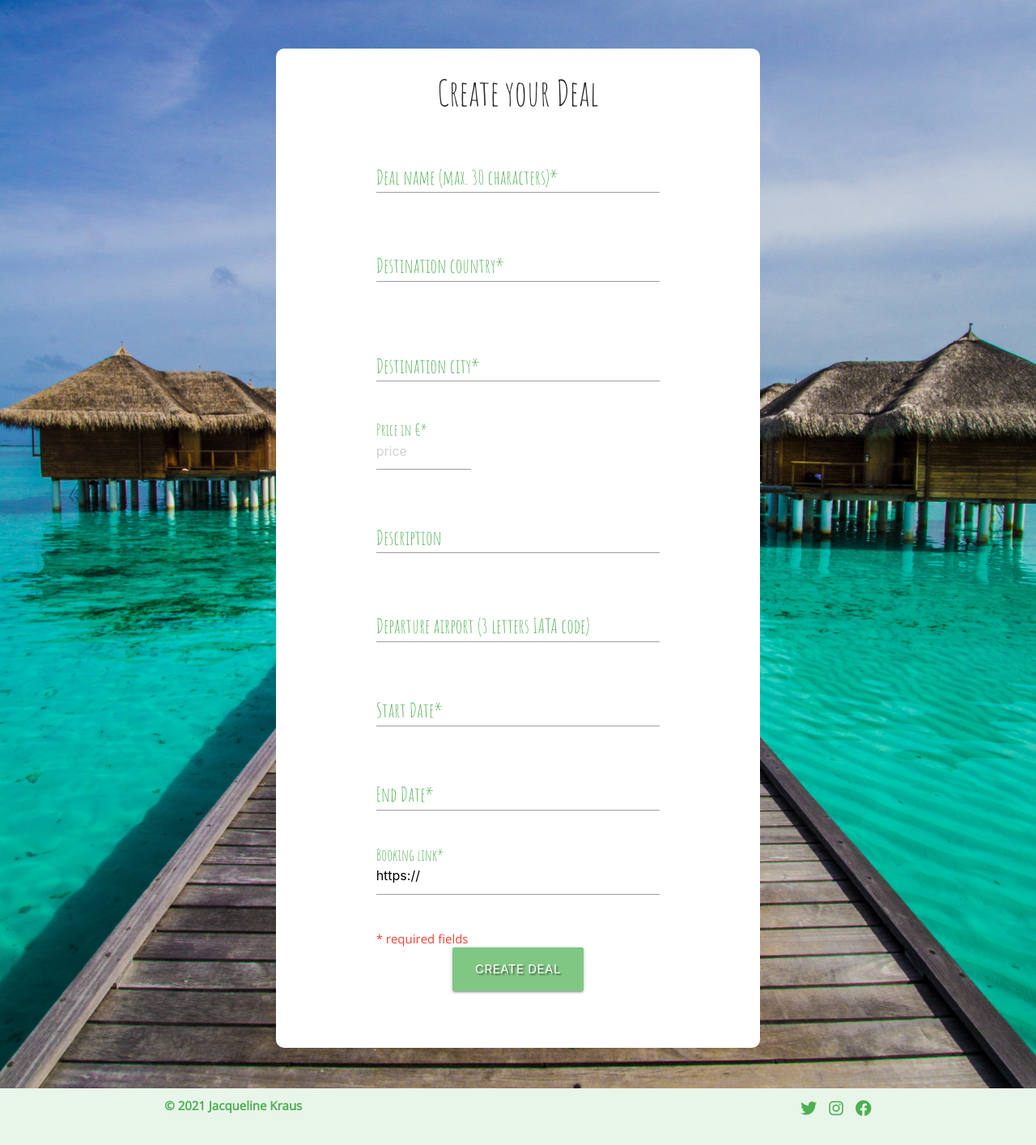
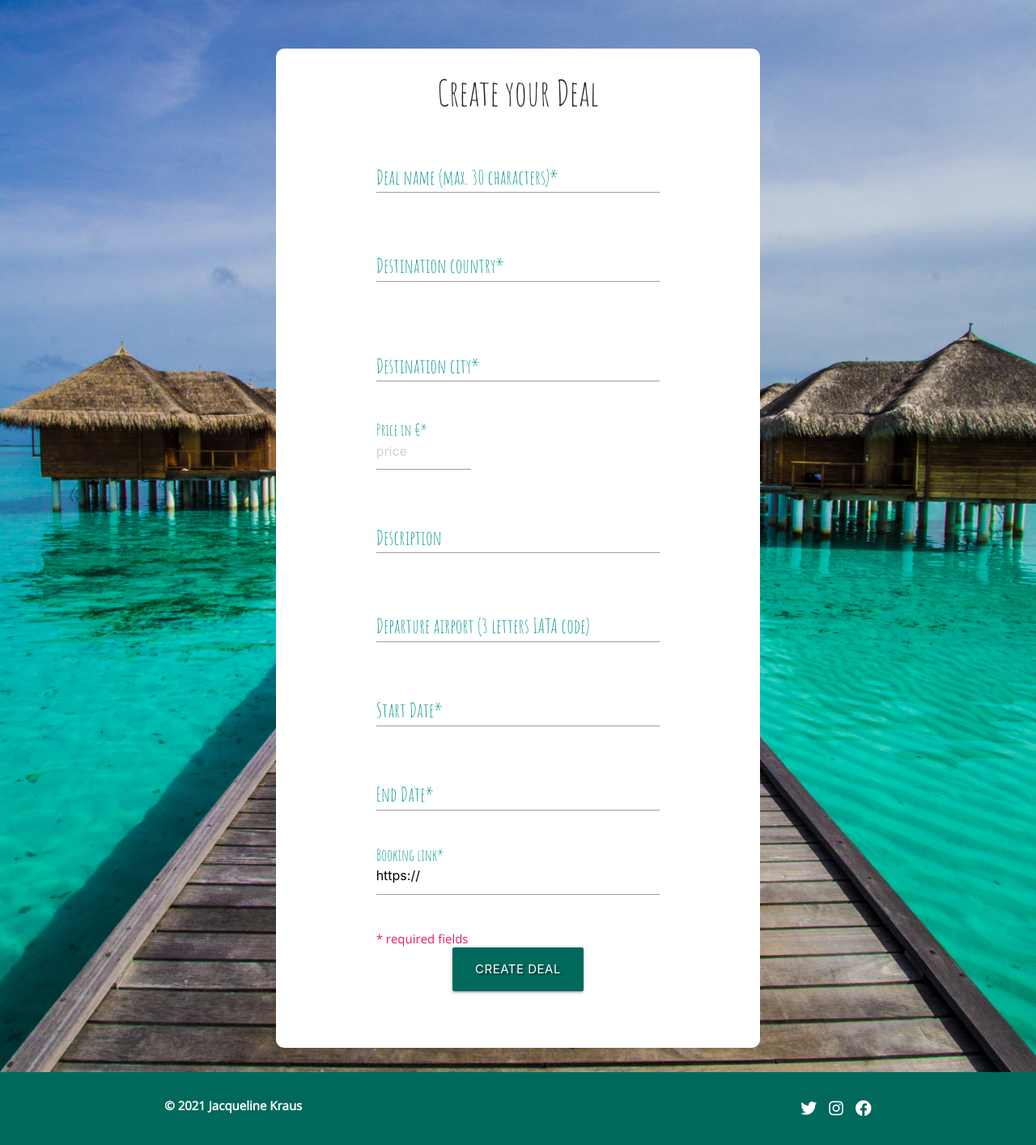
Before and after one commit to jacqueline-kraus/MS3-TravelCrowd, a Flask app: page /create_deal in a window 1280 px wide. Shown: the part 79-1493 px from the top of the page at 81% size. Run offline with Flask 2, Linux system fonts and the light colour scheme; the visitor is signed in with stand-in values (Sample User, id 1); some libraries are stand-ins or nearby versions.

Commit message:
Update overall color style

```diff
--- a/templates/create_deal.html
+++ b/templates/create_deal.html
@@ -8,7 +8,7 @@
             <div class="row">
                 <div class="input-field col s12 m8 offset-m2">
                     <textarea id="deal_name" name="deal_name" class="materialize-textarea" maxlength="30" required title="Maximum 30 characters."></textarea>
-                    <label for="deal_name"><h5 class="green-text">Deal name (max. 30 characters)*</h5></label>
+                    <label for="deal_name"><h5 class="teal-text">Deal name (max. 30 characters)*</h5></label>
                 </div>
             </div>
             <!-- destination_country autocomplete input -->
@@ -17,7 +17,7 @@
                     <div class="row">
                         <div class="input-field col s12 m8 offset-m2">
                             <input autocomplete="off" type="text" name="destination_country" id="destination_country" class="autocomplete" required>
-                            <label for="destination_country"><h5 class="green-text">Destination country*</h5></label>
+                            <label for="destination_country"><h5 class="teal-text">Destination country*</h5></label>
                         </div>
                     </div>
                 </div>
@@ -26,61 +26,61 @@
             <div class="row">
                 <div class="input-field col s12 m8 offset-m2">
                     <textarea id="destination_city" name="destination_city" class="materialize-textarea" required></textarea>
-                    <label for="destination_city"><h5 class="green-text">Destination city*</h5></label>
+                    <label for="destination_city"><h5 class="teal-text">Destination city*</h5></label>
                 </div>
             </div>
             <!-- price -->
             <div class="row">
                 <div class="input-field col s12 m3 offset-m2">
                     <input placeholder="price" name="price" id="price" type="number" class="validate" required>
-                    <label for="price"><h5 class="green-text">Price in €*</h5></label>
+                    <label for="price"><h5 class="teal-text">Price in €*</h5></label>
                 </div>
             </div>
             <!-- description -->
             <div class="row">
                 <div class="input-field col s12 m8 offset-m2">
                     <textarea id="description" name="description" class="materialize-textarea"></textarea>
-                    <label for="description"><h5 class="green-text">Description</h5></label>
+                    <label for="description"><h5 class="teal-text">Description</h5></label>
                 </div>
             </div>
             <!-- departure airport -->
             <div class="row">
                 <div class="input-field col s12 m8 offset-m2">
                     <input id="departure_airport" name="departure_airport" type="text" class="validate" pattern="^[A-Za-z]{3}$" maxlength="3" data-length="3" title="Please use a 3 letters IATA code.">
-                    <label for="departure_airport"><h5 class="green-text">Departure airport (3 letters IATA code)</h5></label>
+                    <label for="departure_airport"><h5 class="teal-text">Departure airport (3 letters IATA code)</h5></label>
                 </div>
             </div>
             <!-- start date -->
             <div class="row">
                 <div class="input-field col s12 m8 offset-m2">
                     <input type="text" id="start_date" name="start_date" class="datepicker" required>
-                    <label for="start_date"><h5 class="green-text">Start Date*</h5></label>
+                    <label for="start_date"><h5 class="teal-text">Start Date*</h5></label>
                 </div>
             </div>
             <!-- end date -->
             <div class="row">
                 <div class="input-field col s12 m8 offset-m2">
                     <input name="end_date" id="end_date" type="text" class="datepicker" required>
-                    <label for="end_date"><h5 class="green-text">End Date*</h5></label>
+                    <label for="end_date"><h5 class="teal-text">End Date*</h5></label>
                 </div>
             </div>
             <!-- booking link -->
             <div class="row">
                 <div class="input-field col s12 m8 offset-m2">
                     <input value="https://" placeholder="Where can others book this trip?" name="booking_link" id="booking_link" type="url" pattern="https://.*" class="validate" required tite="Format: URL">
-                    <label for="booking_link"><h5 class="green-text">Booking link*</h5></label>
+                    <label for="booking_link"><h5 class="teal-text">Booking link*</h5></label>
                 </div>
             </div>
             <!-- message asterisk-->
             <div class="row">
                 <div class="col s12 m8 offset-m2">
-                    <span class="red-text">* required fields</span
+                    <span class="pink-text">* required fields</span
                 </div>
             </div>
             <!-- submit button -->
             <div class="row">
                 <div class="col s12 center-align">
-                    <button class="btn-large green lighten-2 waves-effect waves-light text-shadow" type="submit">
+                    <button class="btn-large teal darken-3 waves-effect waves-light text-shadow" type="submit">
                         Create Deal
                     </button>
                 </div>
--- a/templates/partials/btn_action.html
+++ b/templates/partials/btn_action.html
@@ -1,9 +1,9 @@
 <div class="col s5 m5">
     {% if session.user|lower == deal.created_by|lower %}
         <!-- edit button -->
-        <a href="{{ url_for('edit_deal', deal_id=deal._id) }}" class="btn-small green lighten-2 waves-effect waves-light text-shadow">Edit</a>
+        <a href="{{ url_for('edit_deal', deal_id=deal._id) }}" class="btn-small teal darken-3 waves-effect waves-light text-shadow">Edit</a>
         <!-- delete button -->
-        <a href="#modal-{{ deal._id }}" class="btn-small red lighten-3 waves-effect waves-light text-shadow modal-trigger">DELETE</a>
+        <a href="#modal-{{ deal._id }}" class="btn-small pink darken-1 waves-effect waves-light text-shadow modal-trigger">DELETE</a>
         {% include "partials/modal.html" %}
     {% endif %}
 </div>
--- a/templates/partials/btn_create_deal.html
+++ b/templates/partials/btn_create_deal.html
@@ -1,6 +1,6 @@
 <!-- button to create a deal -->
 <div class="row">
     <div class="col s12 m12 center-align">
-        <a href="{{ url_for('create_deal') }}" class="btn-large green lighten-2 waves-effect waves-light text-shadow">CREATE A DEAL</a>
+        <a href="{{ url_for('create_deal') }}" class="btn-large teal darken-3 waves-effect waves-light text-shadow">CREATE A DEAL</a>
     </div>
 </div>
--- a/templates/partials/footer.html
+++ b/templates/partials/footer.html
@@ -1,14 +1,14 @@
-<footer class="page-footer transparent">
-    <div class="footer-copyright green lighten-5 green-text">
+<footer class="page-footer teal darken-3">
+    <div class="footer-copyright teal darken-3 white-text">
         <div class="container">
             <div class="row">
                 <div class="col">
                     <b>© 2021 Jacqueline Kraus</b>
                 </div>
                 <div class="col right">
-                    <a class="green-text lighten-2 right" href="https://www.facebook.com/"><i class="fab fa-facebook"></i></a>
-                    <a class="green-text lighten-2 right" href="https://www.instagram.com/"><i class="fab fa-instagram"></i></a>
-                    <a class="green-text lighten-2 right" href="https://www.twitter.com/"><i class="fab fa-twitter"></i></a>
+                    <a class="white-text right" href="https://www.facebook.com/"><i class="fab fa-facebook"></i></a>
+                    <a class="white-text right" href="https://www.instagram.com/"><i class="fab fa-instagram"></i></a>
+                    <a class="white-text right" href="https://www.twitter.com/"><i class="fab fa-twitter"></i></a>
                 </div>
             </div>
         </div>
```
Also changed, not shown: templates/deals.html (+13 -7 lines), templates/edit_deal.html (+11 -11 lines), templates/login.html (+4 -4 lines), templates/partials/register_form.html (+4 -4 lines).
